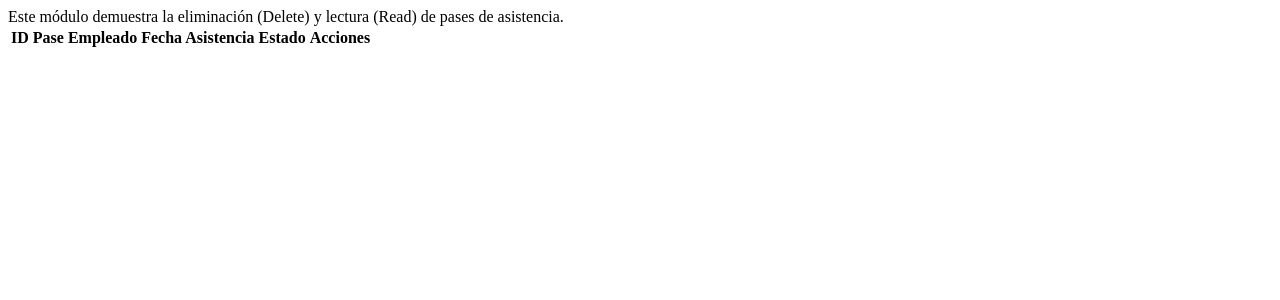
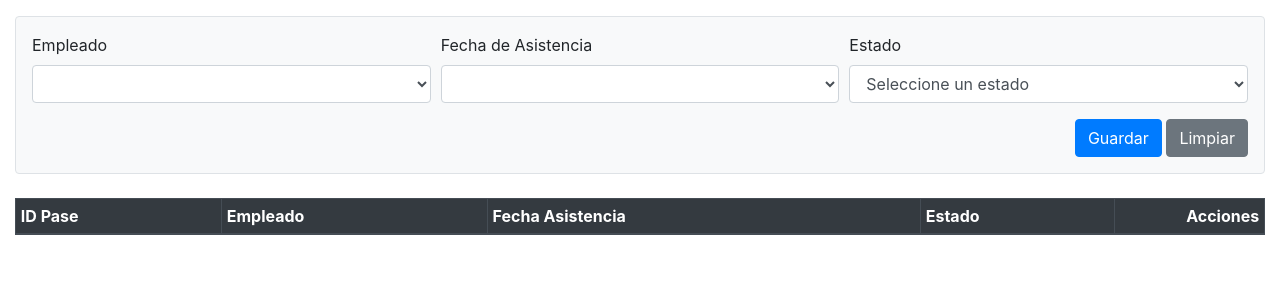
Before and after one commit to JesusDun/Practica1ControlAsistencias, a Flask app: page /asistenciaspases in a window 1280 px wide. Shown: the top 300 px of the page. Run offline with Flask 3, Linux system fonts and the light colour scheme; lists and menus that the app fills with data are empty; some libraries are stand-ins or nearby versions.

Commit message:
Update asistenciaspases.html

```diff
--- a/templates/asistenciaspases.html
+++ b/templates/asistenciaspases.html
@@ -1,17 +1,69 @@
-<div class="alert alert-info">
-    Este módulo demuestra la eliminación (Delete) y lectura (Read) de pases de asistencia.
+<!DOCTYPE html>
+<html lang="es" ng-app="miApp">
+<head>
+    <meta charset="UTF-8">
+    <meta name="viewport" content="width=device-width, initial-scale=1.0">
+    <title>Gestión de Pases de Asistencia</title>
+    <link rel="stylesheet" href="https://stackpath.bootstrapcdn.com/bootstrap/4.5.2/css/bootstrap.min.css">
+    <style>
+        .table-actions {
+            width: 150px;
+            text-align: right;
+        }
+    </style>
+</head>
+<body ng-controller="asistenciaspasesCtrl">
+
+    <div class="container-fluid mt-3">
+
+        <!-- Formulario para Crear y Editar Pases -->
+        <form id="formAsistenciaPase" method="post" class="mb-4 p-3 border rounded bg-light">
+            <input type="hidden" id="idAsistenciaPase" name="idAsistenciaPase">
+
+            <div class="form-row">
+                <div class="form-group col-md-4">
+                    <label for="idEmpleado">Empleado</label>
+                    <select class="form-control" id="idEmpleado" name="idEmpleado" required>
+                    </select>
                 </div>
+                <div class="form-group col-md-4">
+                    <label for="idAsistencia">Fecha de Asistencia</label>
+                    <select class="form-control" id="idAsistencia" name="idAsistencia" required>
+                    </select>
+                </div>
+                <div class="form-group col-md-4">
+                    <label for="estado">Estado</label>
+                    <select class="form-control" id="estado" name="estado" required>
+                        <option value="" disabled selected>Seleccione un estado</option>
+                        <option value="Asistencia">Asistencia</option>
+                        <option value="Retardo">Retardo</option>
+                        <option value="Falta">Falta</option>
+                    </select>
+                </div>
+            </div>
+
+            <div class="text-right">
+                <button type="submit" class="btn btn-primary">Guardar</button>
+                <button type="button" class="btn btn-secondary" id="btnLimpiarForm">Limpiar</button>
+            </div>
+        </form>
+
+        <!-- Tabla de Pases de Asistencia -->
         <div class="table-responsive">
-    <table class="table table-sm">
-        <thead class="table-active">
+            <table class="table table-sm table-bordered table-striped">
+                <thead class="thead-dark">
                     <tr>
                         <th>ID Pase</th>
                         <th>Empleado</th>
                         <th>Fecha Asistencia</th>
                         <th>Estado</th>
-                <th>Acciones</th>
+                        <th class="table-actions">Acciones</th>
                     </tr>
                 </thead>
-        <tbody id="tbodyAsistenciasPases"></tbody>
+                <tbody id="tbodyAsistenciasPases">
+                </tbody>
             </table>
         </div>
+    </div>
+</body>
+</html>
```
Lines whose indentation alone changed are shown as unchanged.
